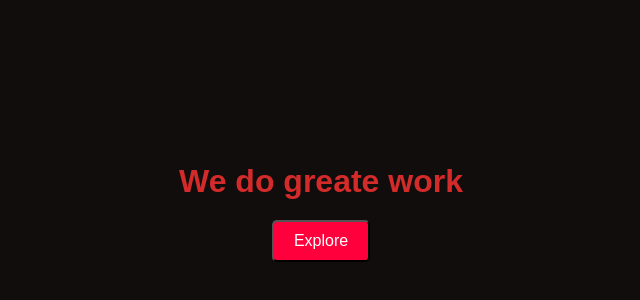
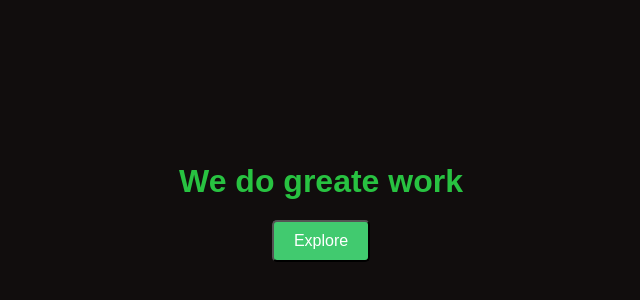
Before and after one commit to kumavat123/cohrent_1, a plain HTML site: page index.html in a window 1280 px wide. Shown: the part 188-488 px from the top of the page, without its empty margins (319-959 px from the left). Drawn offline with Linux system fonts and the light colour scheme.

Commit message:
second commit

```diff
--- a/style.css
+++ b/style.css
@@ -24,7 +24,7 @@ body{
     font-family: Arial, Helvetica, sans-serif;
 }
 h1{
-    color: rgb(211, 42, 42);
+    color: rgb(40, 194, 65);
 
 }
 
@@ -32,7 +32,7 @@ button{
     padding: 10px 20px;
     font-size: 16px;
     color:white;
-    background-color: rgb(255, 0, 60);
+    background-color: rgb(65, 202, 111);
     border-radius: 5px;
     cursor: pointer;
     transition: background-color 0.3s ease;
```
